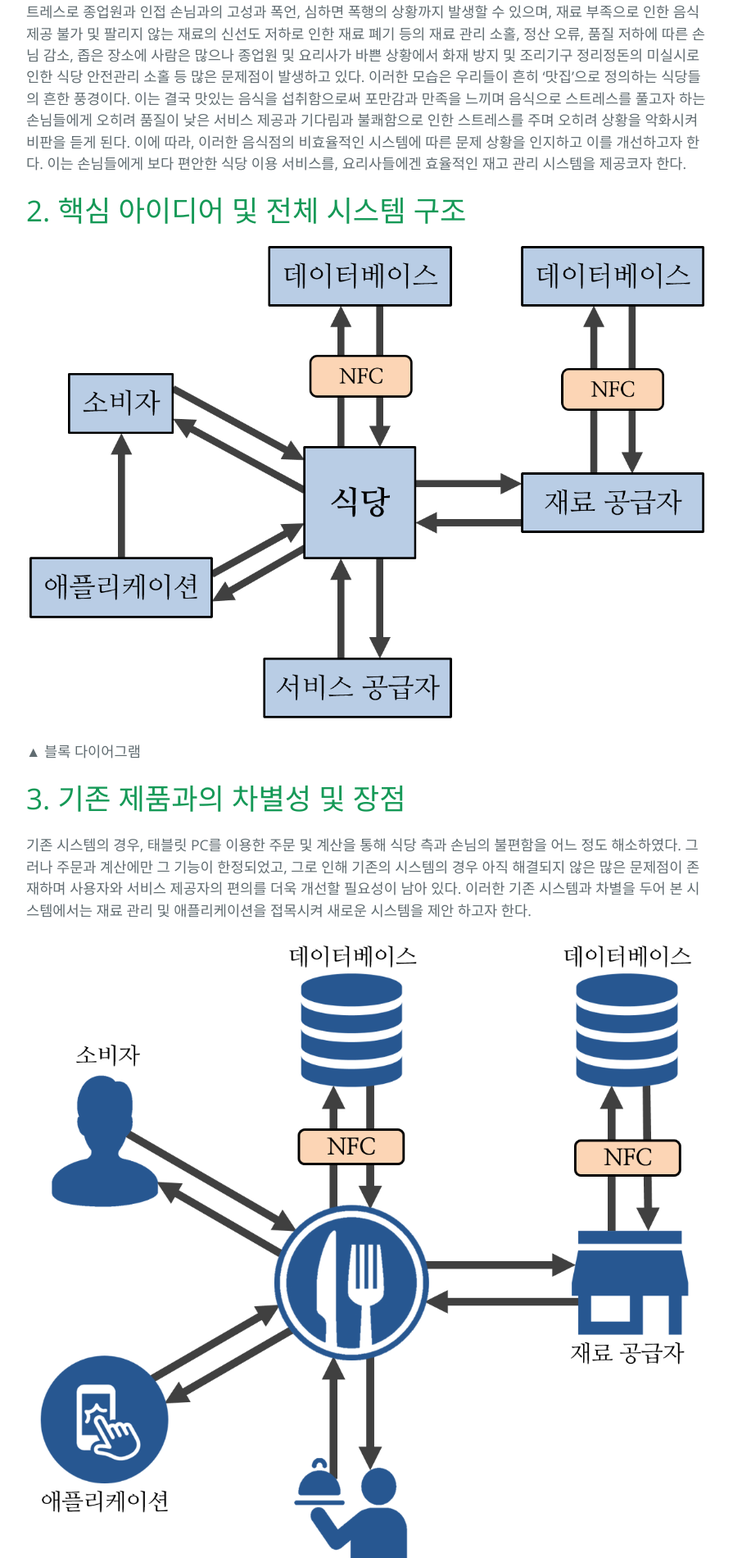
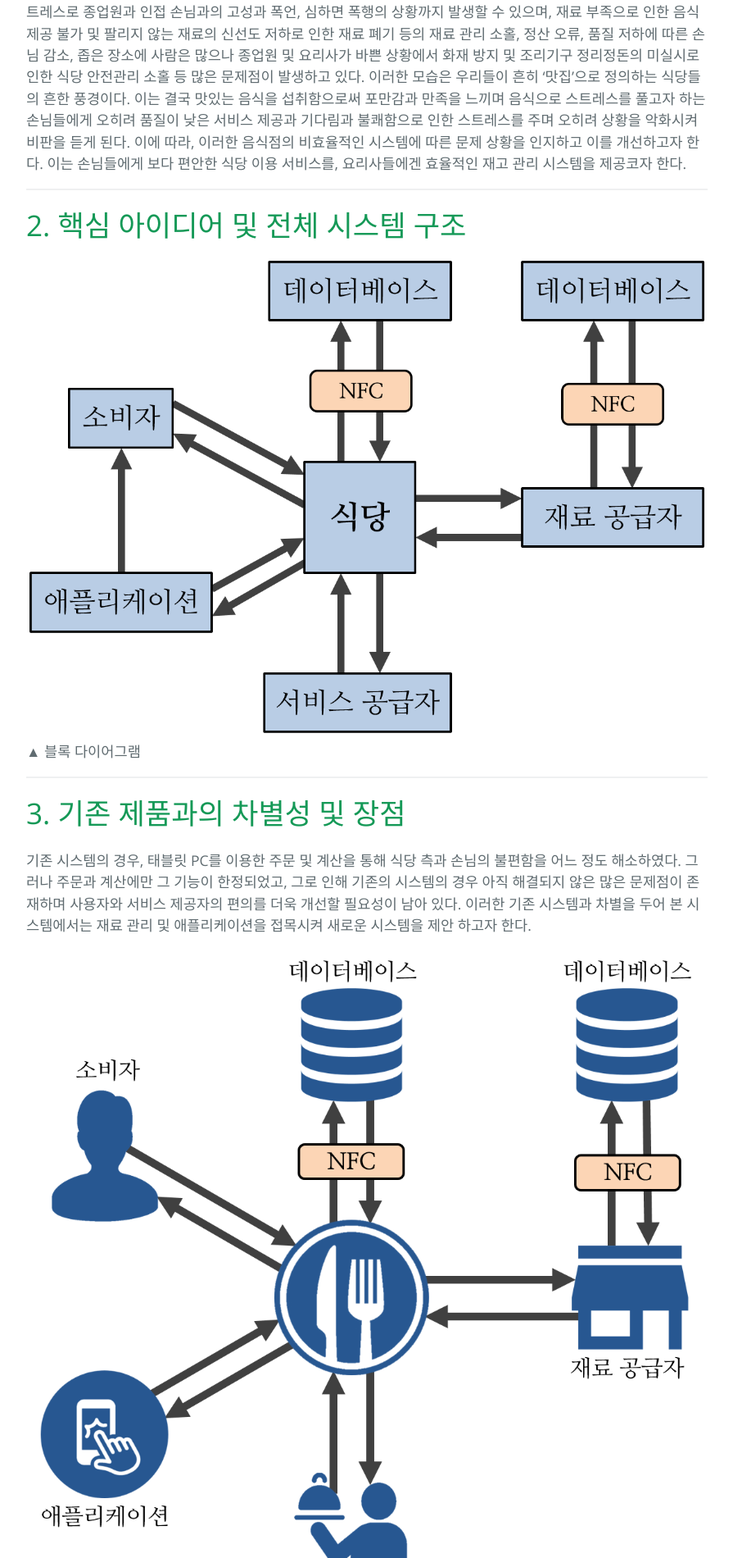
Before and after one commit to LeeJuMyeong/leejumyeong.github.com, a Jekyll site: the page built from _posts/2016-06-09-please-content.markdown, in a window 1280 px wide. Shown: the part 1440-3340 px from the top of the page at 82% size, without its empty margins (192-1087 px from the left). Built offline with Jekyll 4.4.1, drawn with Linux system fonts in a browser that asks for light colours.

Commit message:
page dividing

```diff
--- a/_posts/2016-06-09-please-content.markdown
+++ b/_posts/2016-06-09-please-content.markdown
@@ -16,7 +16,7 @@
 
 ![한기대로고](https://github.com/LeeJuMyeong/leejumyeong.github.com/blob/master/img/koreatechlogo.png?raw=true).{aligncenter}
 
-----------
+---
 
 # 목차
   1. [문제 상황, 문제에 따른 목적 및 요구사항 도출](#section1)
@@ -30,17 +30,21 @@
   5. [팀원 및 역할분담](#section5)
 
 ---
+
 <div id='section1'/>
 # 1. 문제 상황, 문제에 따른 목적 및 요구사항 도출
 
 손님 입장에서 같은 음식이라도 조금이라도 더 맛있고 품질이 좋으며 가격이 저렴한 식당을 찾기 마련이며, 이러한 식당은 그만큼 손님이 많다. 이렇게 손님이 북적이는 식당을 방문할 때 우리는 정신없이 돌아다니는 서버 및 계산대 종업원, 요리사들을 볼 수 있다. 그러나 손님이 많은 가게는 그만큼 많은 불편한 요소와 위험이 함께 존재하며, 이는 손님이 많은 식당일수록 많은 문제를 수반하게 된다. 실내에 사람이 몰리는 것에 따른 위험성, 주문한 음식의 서비스 지체 및 품질 저하, 많은 사람들이 협소한 장소에 집중됨에 따른 불쾌함, 요리의 위생 문제, 오래 이어진 줄로 인한 스트레스로 종업원과 인접 손님과의 고성과 폭언, 심하면 폭행의 상황까지 발생할 수 있으며, 재료 부족으로 인한 음식 제공 불가 및 팔리지 않는 재료의 신선도 저하로 인한 재료 폐기 등의 재료 관리 소홀, 정산 오류, 품질 저하에 따른 손님 감소, 좁은 장소에 사람은 많으나 종업원 및 요리사가 바쁜 상황에서 화재 방지 및 조리기구 정리정돈의 미실시로 인한 식당 안전관리 소홀 등 많은 문제점이 발생하고 있다. 이러한 모습은 우리들이 흔히 ‘맛집’으로 정의하는 식당들의 흔한 풍경이다. 이는 결국 맛있는 음식을 섭취함으로써 포만감과 만족을 느끼며 음식으로 스트레스를 풀고자 하는 손님들에게 오히려 품질이 낮은 서비스 제공과 기다림과 불쾌함으로 인한 스트레스를 주며 오히려 상황을 악화시켜 비판을 듣게 된다. 이에 따라, 이러한 음식점의 비효율적인 시스템에 따른 문제 상황을 인지하고 이를 개선하고자 한다. 이는 손님들에게 보다 편안한 식당 이용 서비스를, 요리사들에겐 효율적인 재고 관리 시스템을 제공코자 한다.
 
+---
+
 <div id='section2'/>
 # 2. 핵심 아이디어 및 전체 시스템 구조
 
 ![블록다이어그램](https://github.com/LeeJuMyeong/leejumyeong.github.com/blob/master/img/imgb.png?raw=true)
+▲ 블록 다이어그램
 
-▲ 블록 다이어그램
+---
 
 <div id='section3'/>
 # 3. 기존 제품과의 차별성 및 장점
@@ -48,10 +52,11 @@
 기존 시스템의 경우, 태블릿 PC를 이용한 주문 및 계산을 통해 식당 측과 손님의 불편함을 어느 정도 해소하였다. 그러나 주문과 계산에만 그 기능이 한정되었고, 그로 인해 기존의 시스템의 경우 아직 해결되지 않은 많은 문제점이 존재하며 사용자와 서비스 제공자의 편의를 더욱 개선할 필요성이 남아 있다. 이러한 기존 시스템과 차별을 두어 본 시스템에서는 재료 관리 및 애플리케이션을 접목시켜 새로운 시스템을 제안 하고자 한다.
 
 ![시스템관계도](https://github.com/LeeJuMyeong/leejumyeong.github.com/blob/master/img/imga.png?raw=true)
-
 ▲ 시스템 관계도
 
 본 시스템의 경우 각 테이블에 설치된 태블릿 PC와 계산대, 주방의 태블릿 PC를 연동시킨다. 이는 그동안 서빙을 하는 종업원이 메뉴판을 가져다주며 메뉴를 주문하면 이를 주방에 전달하고 손님이 나갈 때 들고 오는 계산서를 통해 계산을 하는 기존의 시스템과 달리, 테이블에 위치한 태블릿 PC를 통해 손님이 직접 주문을 하고, 이를 주방과 계산대에 연결된 태블릿 PC화면에 전달해 요리사는 해당 메뉴를 만들고, 주문과 동시에 계산 내역이 계산대에 위치한 태블릿 PC에 저장되어 기존의 종업원이 수행하던 업무를 태블릿 PC로 대체하게 된다. 또한 주방에서는 냉장고 안에 구획이 나누어져 있고, 이는 재료의 위치별 구획을 뜻하며, 냉장고 있는 재료를 꺼낼 경우 재료의 출입 여부를 확인하는데, 이를 위해 냉장고 각 구획별로 재료의 종류를 인식하고자 재료를 담는 상자에 식별 카드로서 NFC 카드를 부착하여 재료의 출입에 따른 존재 여부를 파악하게 되고, 해당 데이터는 데이터베이스에 저장된다. 이렇게 데이터베이스에 저장되어 있는 정보는 이후 재료를 공급하는 업체의 메인 서버와 연동되어 있으며, 공급 업체에서 현재 식당의 재료를 실시간으로 파악할 수 있고, 식당에서 재료의 사용에 따라 냉장고에 남은 재료가 부족해질 경우, 이를 식당에 알리며 식당에서 재료의 배달을 원할 경우 해당 재료를 보다 정확하고 빠르게 공급 업체에 알림으로써 수월한 전달이 가능해진다. 그리고 재료 공급자 측에서는 다른 데이터베이스를 가지고 있으며, 이를 통해 여러 개의 위와 같은 시스템으로 이루어진 식당에 대한 정보를 가지고 여러 식당들의 재료를 동시에 관리할 수 있게 된다. 이는 재고 관리 측면에 있어서도 기존의 시스템보다 더욱 효율적이며, 소비자의 경우 애플리케이션을 활용하여 식당으로 가기 전에 식당의 현재 테이블의 상황을 확인할 수 있고, 해당 식당에 대한 평가 기능을 통해 선택에 도움을 받게 된다.
+
+---
 
 <div id='section4'/>
 # 4. 시스템 설계
@@ -65,11 +70,9 @@
 ## 2) 시스템 구조
 
 ![시스템구성도1](https://github.com/LeeJuMyeong/leejumyeong.github.com/blob/master/img/imgc.png?raw=true)
-
 ▲ 시스템 구성도 1
 
 ![시스템구성도2](https://github.com/LeeJuMyeong/leejumyeong.github.com/blob/master/img/imgd.png?raw=true)
-
 ▲ 시스템 구성도 2
 
 <div id='section4-3'/>
@@ -129,16 +132,15 @@
 ## 5) 각 시스템 기능 별 시스템 구성 요소 간의 동작 흐름
 
 ![시스템 흐름도 1](https://github.com/LeeJuMyeong/leejumyeong.github.com/blob/master/img/imge.png?raw=true)
-
 ▲ 시스템 흐름도 1
 
 ![시스템 흐름도 2](https://github.com/LeeJuMyeong/leejumyeong.github.com/blob/master/img/imgf.png?raw=true)
-
 ▲ 시스템 흐름도 2
 
 ![시스템 흐름도 3](https://github.com/LeeJuMyeong/leejumyeong.github.com/blob/master/img/imgg.png?raw=true)
+▲ 시스템 흐름도 3
 
-▲ 시스템 흐름도 3
+---
 
 <div id='section5'/>
 # 5. 팀 구성 및 역할분담
```
